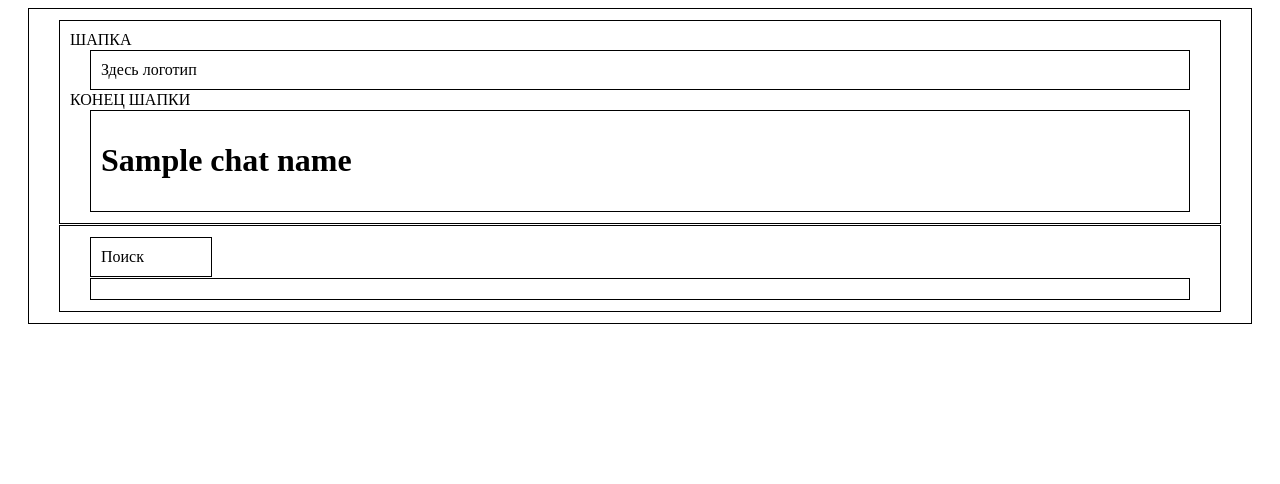
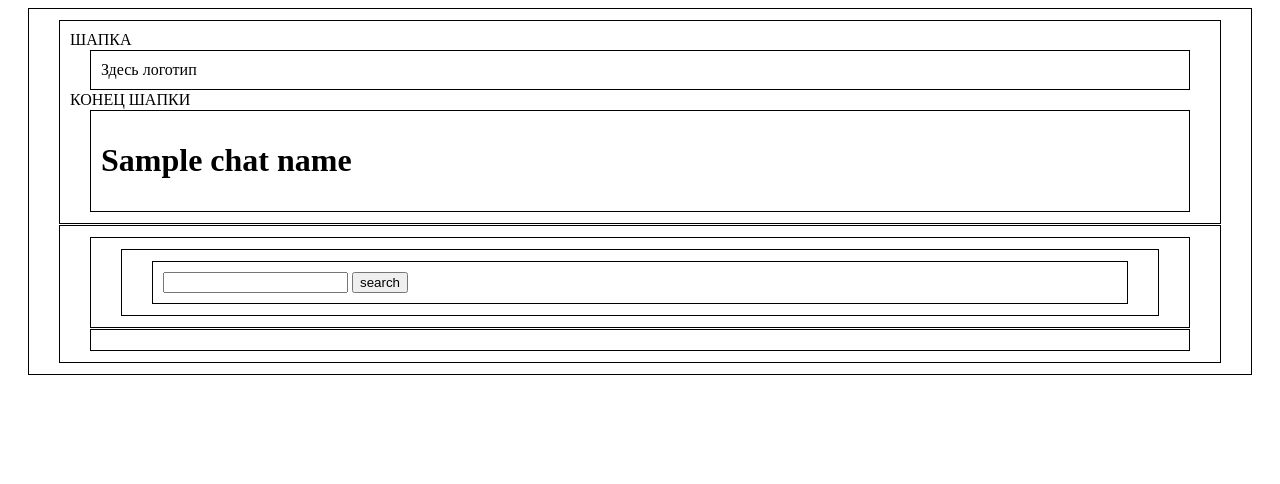
Before and after one commit to dima74/Flask, a Flask app: template templates/chat.html in a window 1280 px wide. Shown: the top 484 px of the page. Run offline with Flask 2, Linux system fonts and the light colour scheme; the template is opened without the code that fills it: most values are stand-ins (such as "Sample title", 1, 10 or a date in 2020); some libraries are stand-ins or nearby versions.

Commit message:
search feature

```diff
--- a/css/base.css
+++ b/css/base.css
@@ -15,6 +15,5 @@ div
 
 #search
 {
-    width: 100px;
 
 }
--- a/main.py
+++ b/main.py
@@ -19,22 +19,33 @@ app = Flask("Simple app")
 template_dir = 'templates'
 
 
+def getDataBase():
+    return pymysql.connect(SERVER_ADDRESS, MYSQL_USER, MYSQL_PASS, MYSQL_DB, charset="utf8")
+
+
+@app.route('/chat/search', methods=['GET', 'POST'])
+def search():
+    print("render_search")
+    if request.method == "GET":
+        print("get")
+        db = getDataBase()
+        print("1")
+        c = db.cursor()
+        print("2")
+        print(request.form)
+        print('''select * from Messages where userId = %s''' % request.args['search'])
+        c.execute('''select * from Messages where userId = %s''' % request.args['search'])
+        print("3")
+        records = c.fetchall()
+        print("rec = ", records)
+        return render_template("results.html", records=records)
+    return render_template('chat.html')
+
+
 @app.route('/css/<path:path>')
 def send_js(path):
     return send_from_directory('css', path)
 
-
-@app.route('/iter_data_base')
-def fetchdb():
-    db = pymysql.connect(SERVER_ADDRESS, "amarokuser", "7966915", "amarokdb", charset="utf8")
-    cursor = db.cursor()
-    sql = "SELECT * FROM genres"
-    try:
-        cursor.execute(sql)
-        rv = cursor.fetchall()
-        return render_template('iterdb.html', rv=rv)
-    except:
-        abort(501)
 
 
 def login_required(f):
@@ -83,12 +94,21 @@ def runSql(sql):
 # @login_required
 def chatPage():
     chatId = request.args.get('chatId')
+    print("chatId =", chatId)
+    search_sring = request.args.get('search', None)
+    print(search_sring)
+    if search_sring is None or not search_sring:
+        queryFilter = ""
+    else:
+        queryFilter = """AND INSTR(Messages.content, '%s') > 0""" % search_sring
+    print(queryFilter)
     chatName = runSql("SELECT name FROM ChatNames WHERE chatId = %s" % (chatId))
+    print("1")
     sql = """SELECT Messages.messageId, Messages.content, UserNames.name
              FROM Messages, UserNames
-             WHERE Messages.userId = UserNames.userId AND Messages.chatId = %s""" % (chatId)
+             WHERE Messages.userId = UserNames.userId AND Messages.chatId = %s %s""" % (chatId, queryFilter)
+    print(sql)
     messages = runSql(sql)
-    # print(chatId)
     # print(messages)
     # print()
     # print()
@@ -122,7 +142,7 @@ def chatPage():
     # print('before')
     # print(messages_new[0]['messageId'])
     # print('after')
-    return render_template('chat.html', messages=messages_new, chatName=chatName)
+    return render_template('results.html', messages=messages_new, chatName=chatName)
 
 
 @app.route('/intro')
--- a/templates/chat.html
+++ b/templates/chat.html
@@ -19,37 +19,20 @@
             </div>
         </div>
         <div id="content">
-            <div id="search">Поиск</div>
-            <div id="messages">
-                {% for message in messages %}
-                    <div class="message">
-                    <p>
-                        msg = {{ message["messageContent"] }}
-                    </p>
-                    <p>
-                        username = {{ message["userName"] }}
-                    </p>
-                        <div class="attachment">
-                            {% for photo in message["files"]["photo"] %}
-                                <p>image</p>
-                                <p class="attimg">
-                                    <p>name = {{ photo["name"] }}</p>
-                                    <a href="{{ photo["path"] }}">
-                                        <img src="{{ photo["path"] }}"/>
-                                    </a>
-                                </p>
-                            {% endfor %}
-                            {% for other_type_name in ["video", "audio", "link", "doc"] %}
-                                {% for other in message["files"][other_type_name] %}
-                                    <p class="atturl">
-                                        <p>type={{ other_type_name }}</p>
-                                        <a href="{{ other["path"] }}">{{ other["name"] }}</a>
-                                    </p>
-                                {% endfor %}
-                            {% endfor %}
+            <div id="search">
+                <div class="search">
+                    <form action="/chat" method="GET">
+                        <div class="actions">
+                            <input type=text name=search value="{{ request.form.search }}">
+                            <input type=hidden name="chatId" value="{{ request.args["chatId"] }}">
+                            <input type=submit value="search">
                         </div>
-                    </div>
-                {% endfor %}
+                    </form>
+                </div>
+            </div>
+            <div id="content">
+                {% block content %}
+                {% endblock %}
             </div>
         </div>
     </div>
```
Also changed, not shown: templates/results.html (added, +38 -0 lines).
